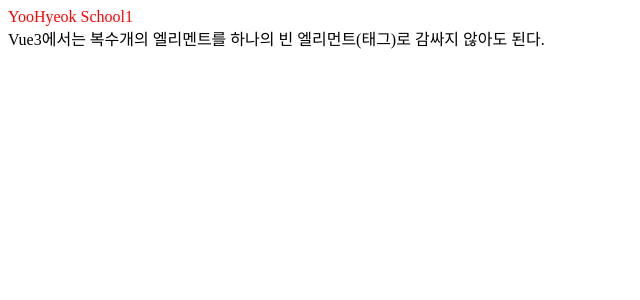
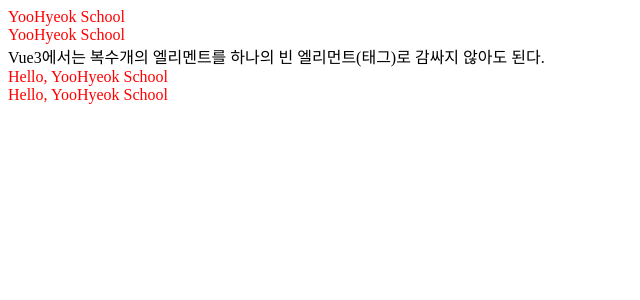
Before and after one commit to YooHyeok/vue-beginner-app, a Vue app: page / in a window 1280 px wide. Shown: the top 300 px of the page, without its empty margins (0-640 px from the left). Built offline with nearby package versions, Linux system fonts and the light colour scheme.

Commit message:
feat: `App.vue` - CompositionAPI의 setup 초기화 함수 Function정의 및 template 활용

```diff
--- a/src/App.vue
+++ b/src/App.vue
@@ -1,10 +1,22 @@
 <!-- 루트 컴포넌트 -->
 <template>
-  <!-- YooHyeok School -->
+
+  <div class="name">YooHyeok School</div> <!-- 문자열로 출력 -->
+
   <div class="name">
-    {{name}} <!-- Composition API 데이터 바인딩-->
+    {{ name }} <!-- Composition API 데이터 바인딩-->
   </div>
+
   <div>Vue3에서는 복수개의 엘리멘트를 하나의 빈 엘리먼트(태그)로 감싸지 않아도 된다.</div>
+
+  <div class="name">
+    {{ greeting(name) }} <!-- Composition API 함수 호출 및 바인딩-->
+  </div>
+
+  <div class="name">
+    {{ greet }} <!-- Composition API 바인딩-->
+  </div>
+
 </template>
 
 <script>
@@ -19,10 +31,21 @@
    * {{ name }}
    */
   setup() {
-    const name = 'YooHyeok School1';
+    const name = 'YooHyeok School';
+
+    const greeting = (name) => {
+      return 'Hello, ' + name;
+    };
+
+    /**
+     * 함수 호출 및 반환값 변수 저장
+     */
+    const greet = greeting(name);
 
     return {
-      name
+      name,
+      greeting,
+      greet
     }
   }
 }
```
